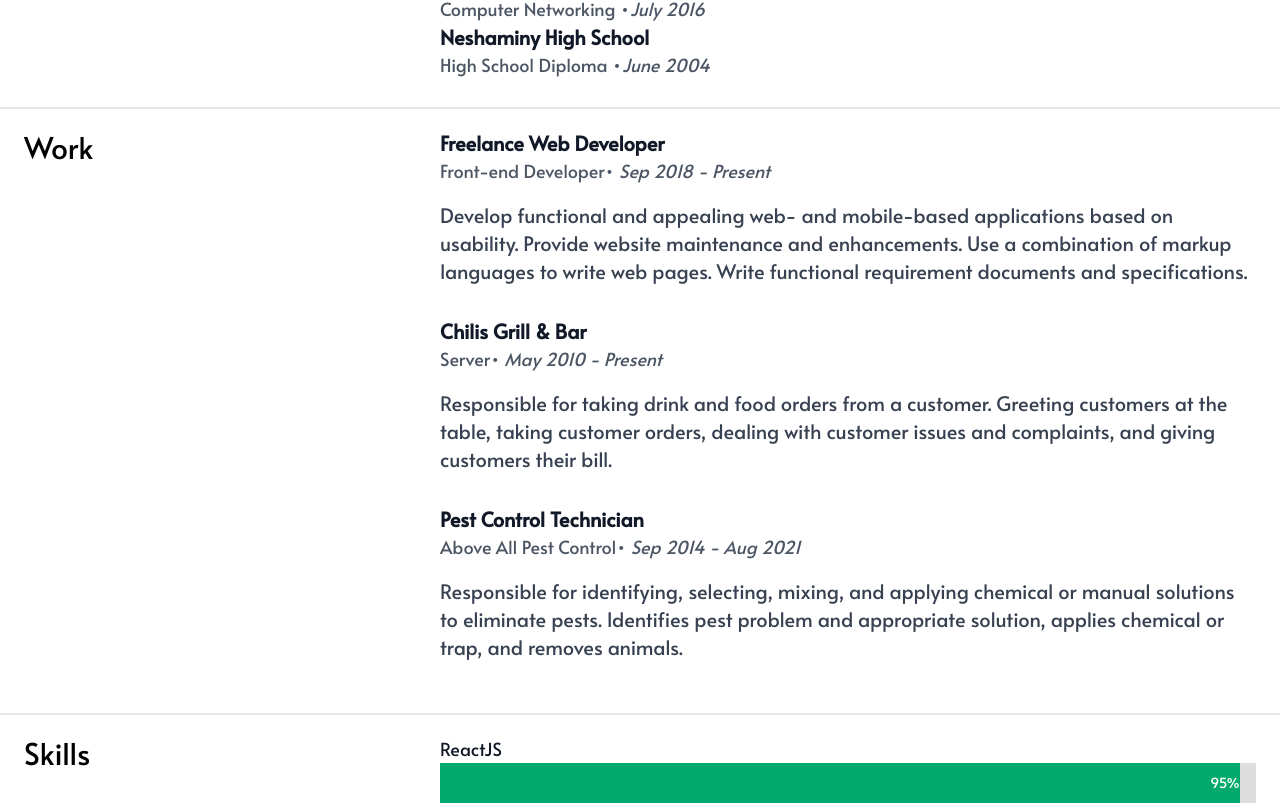
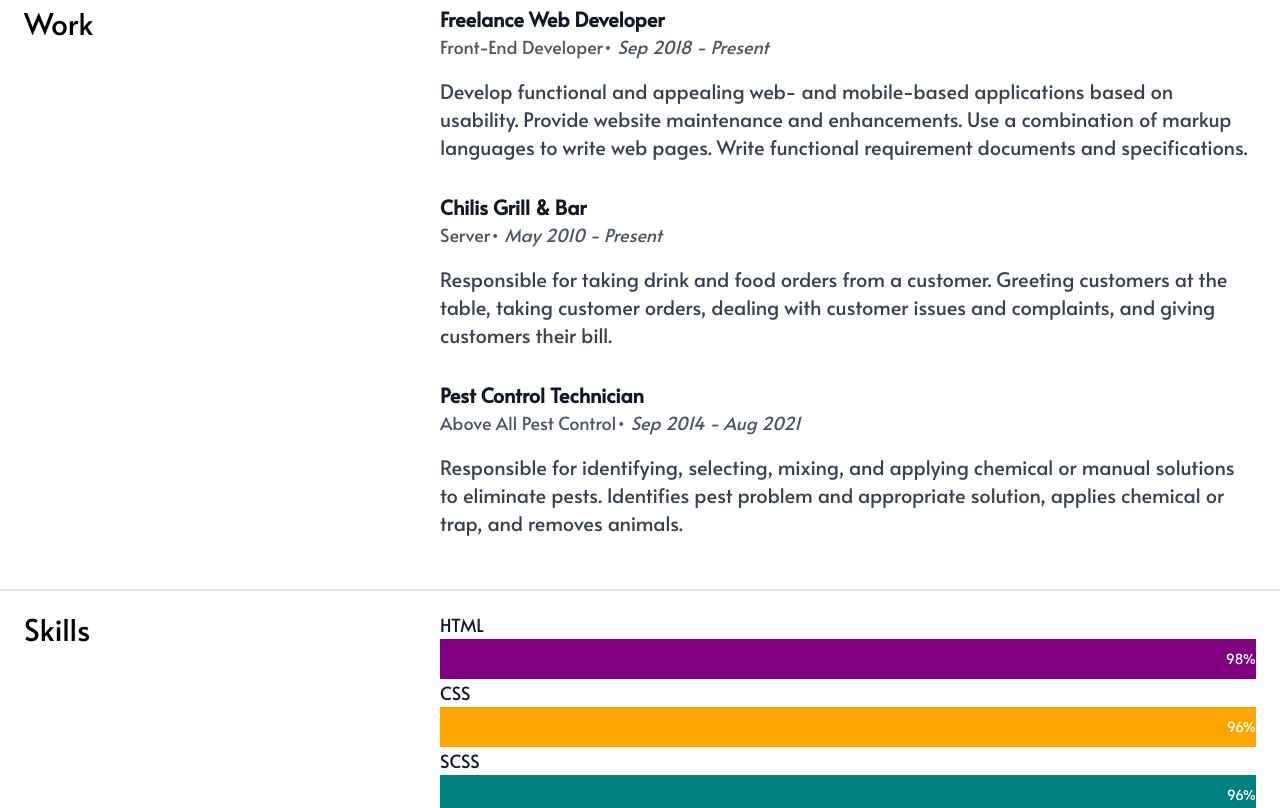
Before and after one commit to tom318267/portfolio-4, a Next.js app: page / in a window 1280 px wide. Shown: the part 1746-2554 px from the top of the page. Built offline with nearby package versions, Linux system fonts and the light colour scheme.

Commit message:
adjust resume

```diff
--- a/components/About.js
+++ b/components/About.js
@@ -4,7 +4,7 @@ const About = () => {
   return (
     <div
       id="about"
-      className="bg-black text-white text-center sm:text-left font-alata p-20"
+      className="bg-black text-white text-center sm:text-left p-8 font-alata"
     >
       <div>
         <h1 className="text-3xl mb-8">About Me</h1>
--- a/components/Contact.js
+++ b/components/Contact.js
@@ -48,7 +48,6 @@ const Contact = ({ data }) => {
                 </label>
                 <input
                   type="text"
-                  defaultValue=""
                   value={name}
                   size="35"
                   id="contactName"
@@ -63,7 +62,6 @@ const Contact = ({ data }) => {
                 </label>
                 <input
                   type="text"
-                  defaultValue=""
                   value={email}
                   size="35"
                   id="contactEmail"
@@ -76,7 +74,6 @@ const Contact = ({ data }) => {
                 <label htmlFor="contactSubject">Subject</label>
                 <input
                   type="text"
-                  defaultValue=""
                   value={subject}
                   size="35"
                   id="contactSubject"
--- a/components/Resume.js
+++ b/components/Resume.js
@@ -28,10 +28,27 @@ const Resume = ({ data }) => {
       );
     });
   }
+
+  // if (data) {
+  //   var certificates = data.certificates.map(function (certificate) {
+  //     return (
+  //       <div
+  //         className="flex flex-col items-center sm:items-baseline"
+  //         key={certificate.title}
+  //       >
+  //         <img className="w-full" src="/images/zero.png" alt="" />
+  //         <h3 className="text-xl font-semibold">{certificate.title}</h3>
+
+  //         <p className="py-2">{certificate.description}</p>
+  //       </div>
+  //     );
+  //   });
+  // }
+
   return (
     <div
       id="resume"
-      className="bg-white py-20 px-10 sm:px-0 text-center sm:text-left font-alata overflow-hidden"
+      className="bg-white py-20 px-8 sm:px-0 text-center sm:text-left font-alata overflow-hidden"
     >
       <div className="border-gray-200 px-4 py-5 sm:p-0">
         <dl className="sm:divide-y sm:divide-gray-200">
@@ -62,6 +79,21 @@ const Resume = ({ data }) => {
               Skills
             </dt>
             <dd className="mt-1 text-sm text-gray-900 sm:mt-0 sm:col-span-2">
+              <h3 className="text-lg">HTML</h3>
+              <div className="container">
+                <div className="skills html">98%</div>
+              </div>
+
+              <h3 className="text-lg">CSS</h3>
+              <div className="container">
+                <div className="skills css">96%</div>
+              </div>
+
+              <h3 className="text-lg">SCSS</h3>
+              <div className="container">
+                <div className="skills scss">96%</div>
+              </div>
+
               <h3 className="text-lg">ReactJS</h3>
               <div className="container">
                 <div className="skills reactjs">95%</div>
@@ -83,6 +115,15 @@ const Resume = ({ data }) => {
               </div>
             </dd>
           </div>
+          {/*
+          <div className="py-4 sm:py-5 sm:grid sm:grid-cols-3 sm:gap-4 sm:px-6">
+            <dt className="text-3xl font-medium text-black mb-8 sm:mb-0">
+              Certficates
+            </dt>
+            <dd className="mt-1 text-sm text-gray-900 sm:mt-0 sm:col-span-2">
+              {certificates}
+            </dd>
+          </div> */}
         </dl>
       </div>
     </div>
@@ -90,66 +131,3 @@ const Resume = ({ data }) => {
 };
 
 export default Resume;
-
-// import React from "react";
-
-// const Resume = ({ data }) => {
-//   if (data) {
-//     var skillmessage = data.skillmessage;
-//     var education = data.education.map(function (education) {
-//       return (
-//         <div key={education.school}>
-//           <h3 className="text-2xl font-semibold">{education.school}</h3>
-//           <p className="info text-xl">
-//             {education.degree} <span>&bull;</span>
-//             <em className="date">{education.graduated}</em>
-//           </p>
-//           <p>{education.description}</p>
-//         </div>
-//       );
-//     });
-//     var work = data.work.map(function (work) {
-//       return (
-//         <div key={work.company}>
-//           <h3 className="text-2xl font-semibold">{work.company}</h3>
-//           <p className="info text-xl">
-//             {work.title}
-//             <span>&bull;</span> <em className="date">{work.years}</em>
-//           </p>
-//           <p className="text-xl">{work.description}</p>
-//         </div>
-//       );
-//     });
-//     var skills = data.skills.map(function (skills) {
-//       var className = "bar-expand " + skills.name.toLowerCase();
-//       return (
-//         <li key={skills.name}>
-//           <span style={{ width: skills.level }} className={className}></span>
-//           <em>{skills.name}</em>
-//         </li>
-//       );
-//     });
-//   }
-//   return (
-//     <div className="flex flex-col justify-center p-20">
-//       <div className="flex w-[500px] sm:w-[600px] lg:w-[700px] gap-4">
-//         <div>
-//           <h3 className="text-2xl underline">Education</h3>
-//         </div>
-
-//         <div>{education}</div>
-//       </div>
-//       <hr className="my-8" />
-
-//       <div className="grid grid-cols-2 w-[500px] sm:w-[600px] lg:w-[700px] gap-4">
-//         <div>
-//           <h3 className="text-2xl underline">Work</h3>
-//         </div>
-
-//         <div>{work}</div>
-//       </div>
-//     </div>
-//   );
-// };
-
-// export default Resume;
--- a/public/resumeData.json
+++ b/public/resumeData.json
@@ -31,6 +31,12 @@
   },
   "resume": {
     "skillmessage": "My Programming Language Proficiency",
+    "certificates": [
+      {
+        "title": "Zero to Mastery Academy",
+        "description": "Zero To Mastery is an online coding academy and community of 200,000+ developers from around the world who come to learn to code efficiently, level up their skills, get hired at top companies around the world, and advance their careers."
+      }
+    ],
     "education": [
       {
         "school": "Bucks County Community College",
@@ -43,10 +49,11 @@
         "graduated": "June 2004"
       }
     ],
+
     "work": [
       {
         "company": "Freelance Web Developer",
-        "title": "Front-end Developer",
+        "title": "Front-End Developer",
         "years": "Sep 2018 - Present",
         "description": "Develop functional and appealing web- and mobile-based applications based on usability. Provide website maintenance and enhancements. Use a combination of markup languages to write web pages. Write functional requirement documents and specifications."
       },
@@ -63,7 +70,12 @@
         "description": "Responsible for identifying, selecting, mixing, and applying chemical or manual solutions to eliminate pests. Identifies pest problem and appropriate solution, applies chemical or trap, and removes animals."
       }
     ],
+
     "skills": [
+      {
+        "name": "HTML",
+        "level": "99%"
+      },
       {
         "name": "ReactJs",
         "level": "98%"
--- a/styles/global.css
+++ b/styles/global.css
@@ -34,6 +34,18 @@
   .pulsate-bck:hover {
     -webkit-animation: pulsate-bck 0.5s ease-in-out infinite both;
     animation: pulsate-bck 0.5s ease-in-out infinite both;
+  }
+
+  .html {
+    background-color: purple;
+  }
+
+  .css {
+    background-color: orange;
+  }
+
+  .scss {
+    background-color: teal;
   }
 
   /* ----------------------------------------------
```
Also changed, not shown: 1 other file (tests, documents, lock files or other folders).
